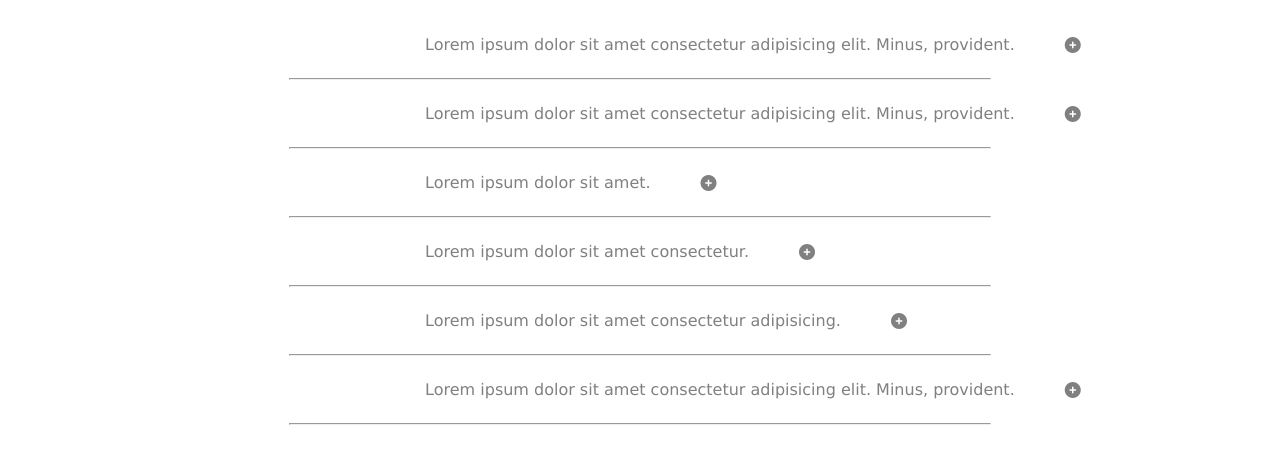
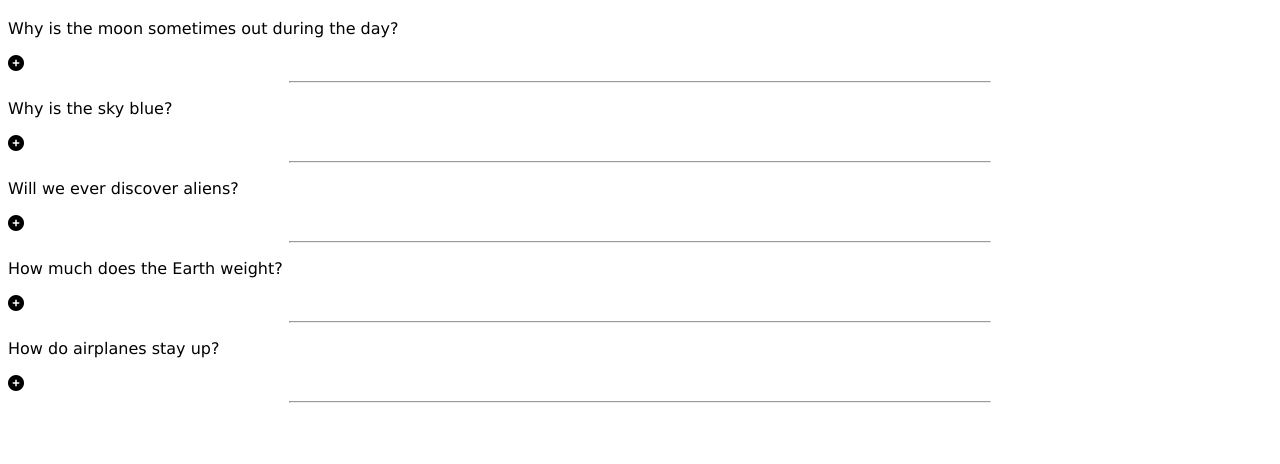
Before and after one commit to tharan26/Static-FAQ-Using-HTML-CSS, a plain HTML site: page index.html in a window 1280 px wide. Shown: the part 62-526 px from the top of the page. Drawn offline with Linux system fonts and the light colour scheme.

Commit message:
Update index.html

```diff
--- a/index.html
+++ b/index.html
@@ -3,43 +3,25 @@
 <head>
     <meta charset="UTF-8">
     <meta name="viewport" content="width=device-width, initial-scale=1.0">
-    <title>Query</title>
-    <link href="https://cdnjs.cloudflare.com/ajax/libs/font-awesome/6.5.1/css/all.min.css" rel="stylesheet">
+    <title>Query Section</title>
     <link rel="stylesheet" href="style.css">
+    <link rel="stylesheet" href="https://cdnjs.cloudflare.com/ajax/libs/font-awesome/6.5.1/css/all.min.css">
 </head>
 <body>
-    <div class="query">
-        <h1>Frequently Asked Questions</h1>
-        <div class="q">
-        <p>Lorem ipsum dolor sit amet consectetur adipisicing elit. Minus, provident.</p>
-        <i class="fa-solid fa-circle-plus"></i>
+    <div class="all">
+        <div class="row">
+            <h1>Frequently Asked Questions</h1>
+            <p>Why is the moon sometimes out during the day?</p><i class="fa-solid fa-circle-plus"></i>
+            <hr>
+            <p>Why is the sky blue?</p><i class="fa-solid fa-circle-plus"></i>
+            <hr>
+            <p>Will we ever discover aliens?</p><i class="fa-solid fa-circle-plus"></i>
+            <hr>
+            <p>How much does the Earth weight?</p><i class="fa-solid fa-circle-plus"></i>
+            <hr>
+            <p>How do airplanes stay up?</p><i class="fa-solid fa-circle-plus"></i>
+            <hr>
         </div>
-        <hr>
-        <div class="q">
-        <p>Lorem ipsum dolor sit amet consectetur adipisicing elit. Minus, provident.</p>
-        <i class="fa-solid fa-circle-plus"></i>
-        </div>
-        <hr>
-        <div class="q">
-        <p>Lorem ipsum dolor sit amet.</p>
-        <i class="fa-solid fa-circle-plus"></i>
-        </div>
-        <hr>
-        <div class="q">
-        <p>Lorem ipsum dolor sit amet consectetur.</p>
-        <i class="fa-solid fa-circle-plus"></i>
-        </div>
-        <hr>
-        <div class="q">
-        <p>Lorem ipsum dolor sit amet consectetur adipisicing.</p>
-        <i class="fa-solid fa-circle-plus"></i>
-        </div>
-        <hr>
-        <div class="q">
-        <p>Lorem ipsum dolor sit amet consectetur adipisicing elit. Minus, provident.</p>
-        <i class="fa-solid fa-circle-plus"></i>
-        </div>
-        <hr>
     </div>
 </body>
 </html>
```
